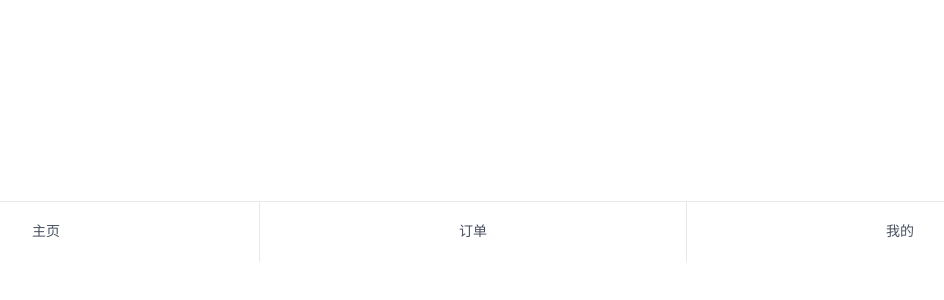
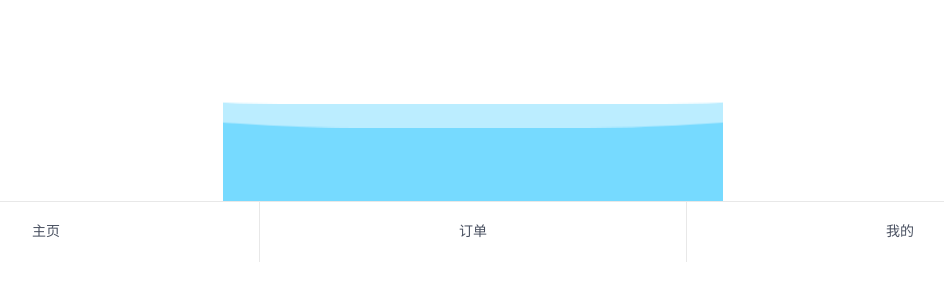
Before and after one commit to millionz/react, a React app: page /#/login in a window 1280 px wide. Shown: the part 538-838 px from the top of the page, without its empty margins (167-1111 px from the left). Before the commit the page ends 800 px from the top, so only its background shows below. Built offline with nearby package versions, Linux system fonts and the light colour scheme.

Commit message:
将路由模块改成一个组件，考虑登录页不显示底部导航的方案,遇到路由组件内无法访问this.props为空对象的问题

```diff
--- a/src/App.jsx
+++ b/src/App.jsx
@@ -1,11 +1,11 @@
 import React from 'react';
 import ReactDom from 'react-dom';
-import getRouter from './router';
+import AppRouter from './router';
 
 import './assets/scss/_reset.scss'
 import './assets/scss/_components.scss'
 
-ReactDom.render( getRouter() , document.getElementById('app') );
+ReactDom.render( <AppRouter/> , document.getElementById('app') );
 
 
 if( module.hot ) module.hot.accept();
--- a/src/assets/scss/_components.scss
+++ b/src/assets/scss/_components.scss
@@ -3,8 +3,12 @@
 @import "_variable_method";
 
 .cp-pageWrap{
-  position: absolute;
+  position: relative;
+  width: 100%;
+  max-width: 500px;
   padding-bottom: 60px;
+  margin-left: auto;
+  margin-right: auto;
 }
 
 //底部主导航
--- /dev/null
+++ b/src/assets/scss/login.scss
@@ -0,0 +1,42 @@
+@charset "UTF-8";
+@import "_variable_method";
+.p-login{
+  position: relative;
+  align-items: center;
+  min-height: 100vh;
+  background-color: rgb(118, 218, 255);
+  overflow: hidden;
+  &:before, &:after{
+    content: "";
+    position: absolute;
+    left: 50%;
+    min-width: 300vw;
+    min-height: 300vw;
+    background-color: #fff;
+    animation-name: rotate;
+    animation-iteration-count: infinite;
+    animation-timing-function: linear;
+  }
+  &:before{
+    bottom: 15vh;
+    border-radius: 45%;
+    animation-duration: 10s;
+  }
+  &:after{
+    bottom: 12vh;
+    opacity: .5;
+    border-radius: 47%;
+    animation-duration: 10s;
+  }
+  @keyframes rotate{
+    0%{
+      transform: translate(-50%, 0) rotateZ(0deg);
+    }
+    50%{
+      transform: translate(-50%, -2%) rotateZ(180deg);
+    }
+    100%{
+      transform: translate(-50%, 0%) rotateZ(360deg);
+    }
+  }
+}
--- a/src/router.jsx
+++ b/src/router.jsx
@@ -1,12 +1,23 @@
 import React from 'react';
-import { HashRouter  as Router , Route , Switch , Link } from 'react-router-dom';
+import { HashRouter as Router , Route , Switch , Link } from 'react-router-dom';
 
+import login from './view/login';
 import index from './view/index';
 import order from './view/order';
 import my from './view/my';
 import foodDetail from './view/foodDetail';
 
-const getRouter = () => (
+
+class AppRouter extends React.Component{
+  constructor( props ){
+    super( props );
+    this.xxxx = this.xxxx.bind( this );
+  }
+  xxxx(){
+
+  }
+  render(){
+      return(
         <Router>
           <div className="cp-pageWrap">
             <div className="m-mainNav">
@@ -16,6 +27,7 @@ const getRouter = () => (
             </div>
             <Switch>
                 <Route exact path="/" component={ index }/>
+                <Route path="/login" component={ login }/>
                 <Route path="/index" component={ index }/>
                 <Route path="/order" component={ order }/>
                 <Route path="/my" component={ my }/>
@@ -24,5 +36,8 @@ const getRouter = () => (
           </div>
         </Router>
       );
+  }
+}
 
-export default getRouter;
+
+export default AppRouter;
--- a/src/view/foodDetail.jsx
+++ b/src/view/foodDetail.jsx
@@ -8,6 +8,7 @@ import '../assets/scss/foodDetail.scss'
 class FoodDetail extends React.Component{
     constructor( props ){
       super( props );
+      console.log( this );
       this.state = {
           id : this.props.match.params.id,
           detailData : {}
@@ -36,7 +37,7 @@ class FoodDetail extends React.Component{
             <span className="number">{ detailData.num }</span>
             <p className="explain">{ detailData.explain }</p>
           </div>
-          <div className="m-foodDetail-detailedInfo" dangerouslySetInnerHTML={{ __html: detailData.detail }}></div>
+          <div className="m-foodDetail-detailedInfo" dangerouslySetInnerHTML={{ __html : detailData.detail }}></div>
         </div>
       )
       return (
--- a/src/view/index.jsx
+++ b/src/view/index.jsx
@@ -6,10 +6,10 @@ import { Link } from 'react-router-dom';
 import '../assets/scss/index.scss'
 
 class Index extends React.Component{
-
-
+  constructor( props ){
+    super( props );
+  }
   componentWillMount(){
-    console.log( this );
     this.state = {
       listData : []
     }
--- /dev/null
+++ b/src/view/login.jsx
@@ -0,0 +1,25 @@
+import React from 'react';
+import '../assets/scss/login.scss'
+
+
+class Login extends React.Component{
+  constructor( props ){
+    super( props );
+    console.log( this );
+    this.xxxx = this.xxxx.bind( this );
+  }
+  xxxx(){
+
+  }
+  render(){
+      return (
+        <div className="p-login">
+
+
+
+
+        </div>
+      );
+  }
+}
+export default Login;
```
Also changed, not shown: src/components/componentsName.jsx (added, +17 -0 lines). Lines whose indentation alone changed are shown as unchanged.
